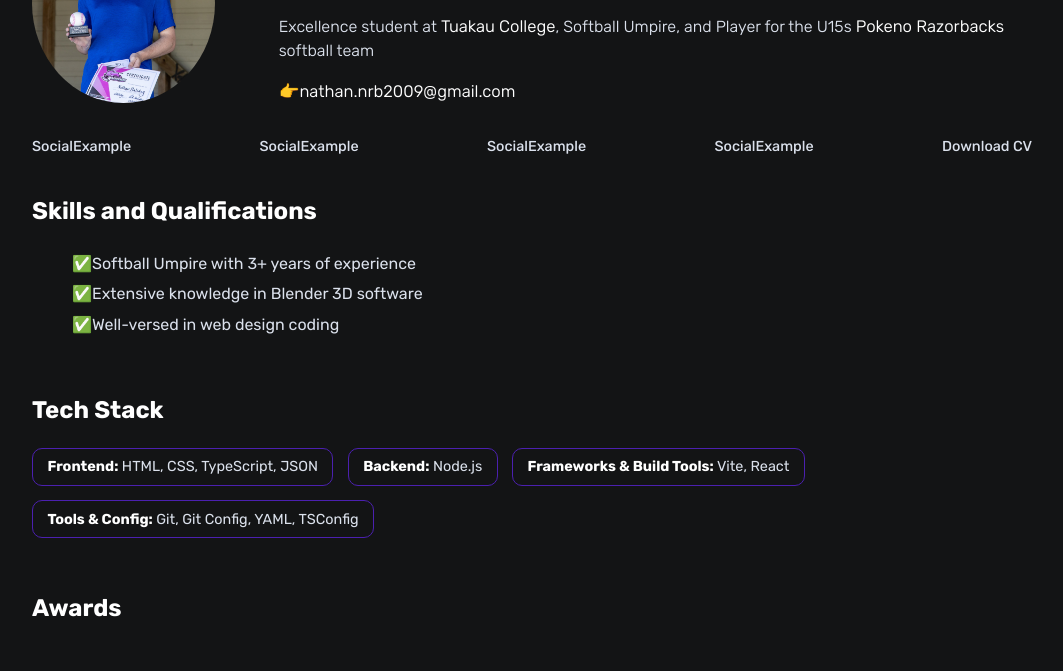
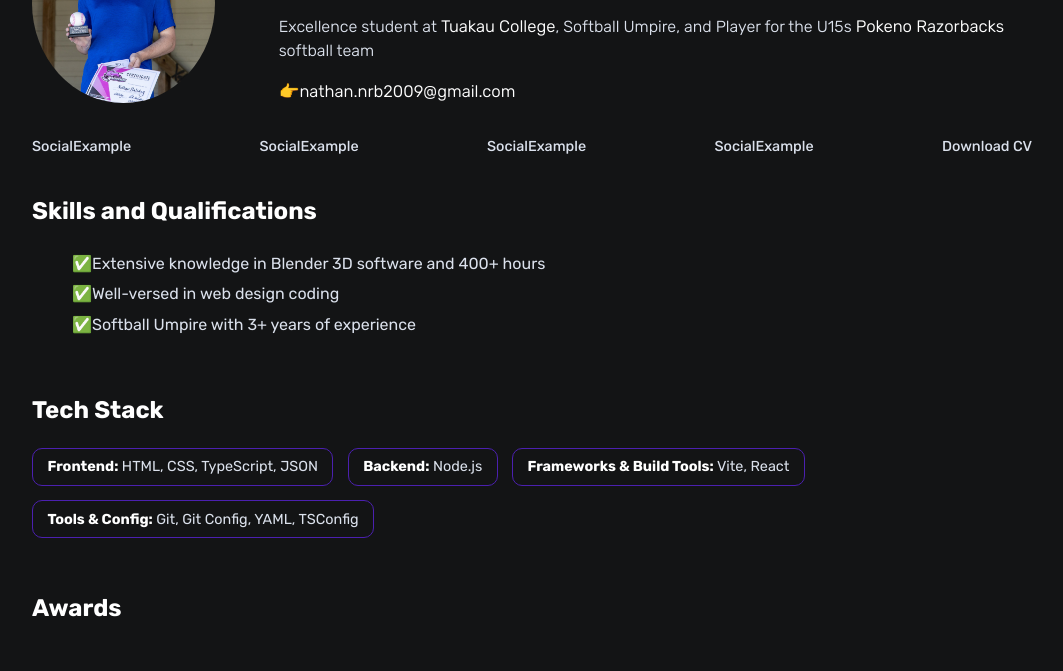
Before and after one commit to NathanHaliday/NathanResume, a website built with Vite: page index.html in a window 1280 px wide. Shown: the part 122-793 px from the top of the page, without its empty margins (108-1171 px from the left). Built offline with nearby package versions, Linux system fonts and the light colour scheme.

Commit message:
Reorder skills and qualifications

```diff
--- a/index.html
+++ b/index.html
@@ -33,9 +33,9 @@
       <section class="section-page">
         <h2>Skills and Qualifications</h2>
         <ul id="skills--list">
+          <li>✅Extensive knowledge in Blender 3D software and 400+ hours</li>
+          <li>✅Well-versed in web design coding</li>
           <li>✅Softball Umpire with 3+ years of experience</li>
-          <li>✅Extensive knowledge in Blender 3D software</li>
-          <li>✅Well-versed in web design coding</li>
         </ul>
         <section class="section--page">
           <h2>Tech Stack</h2>
```
